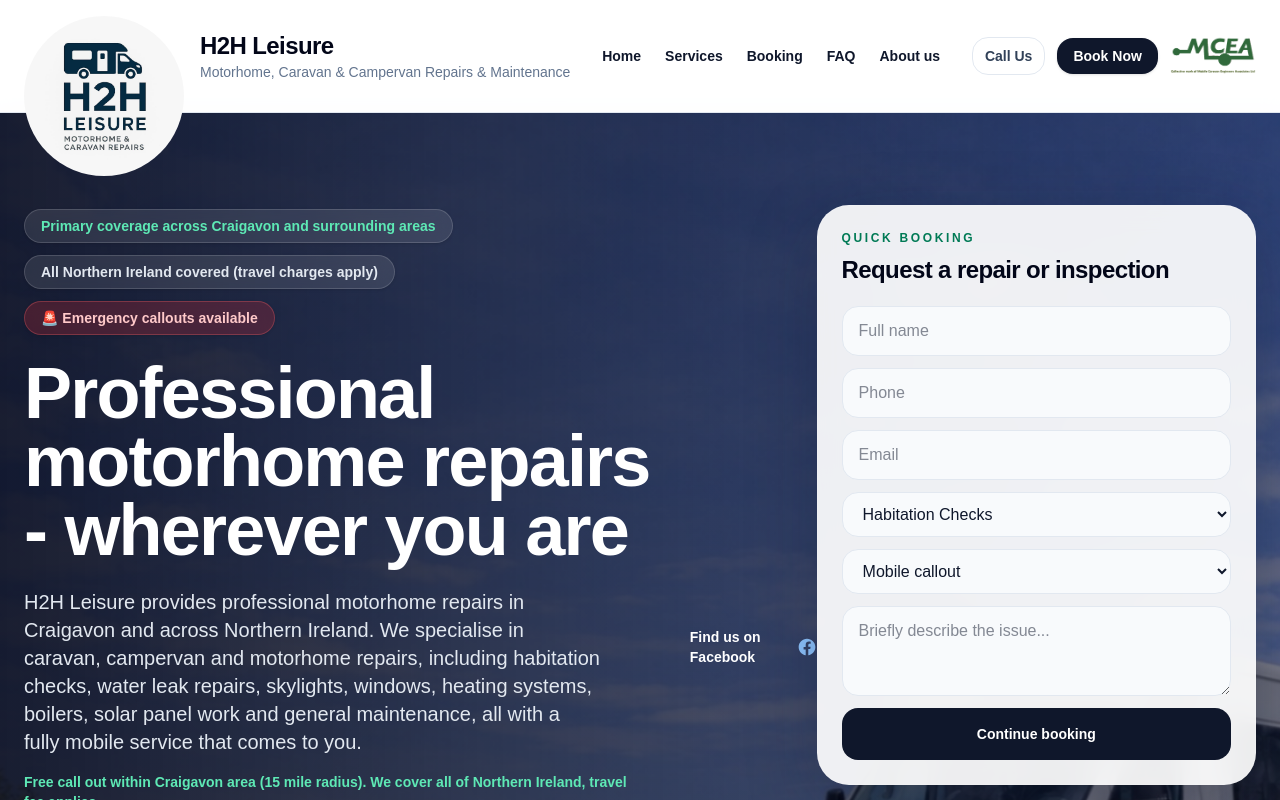
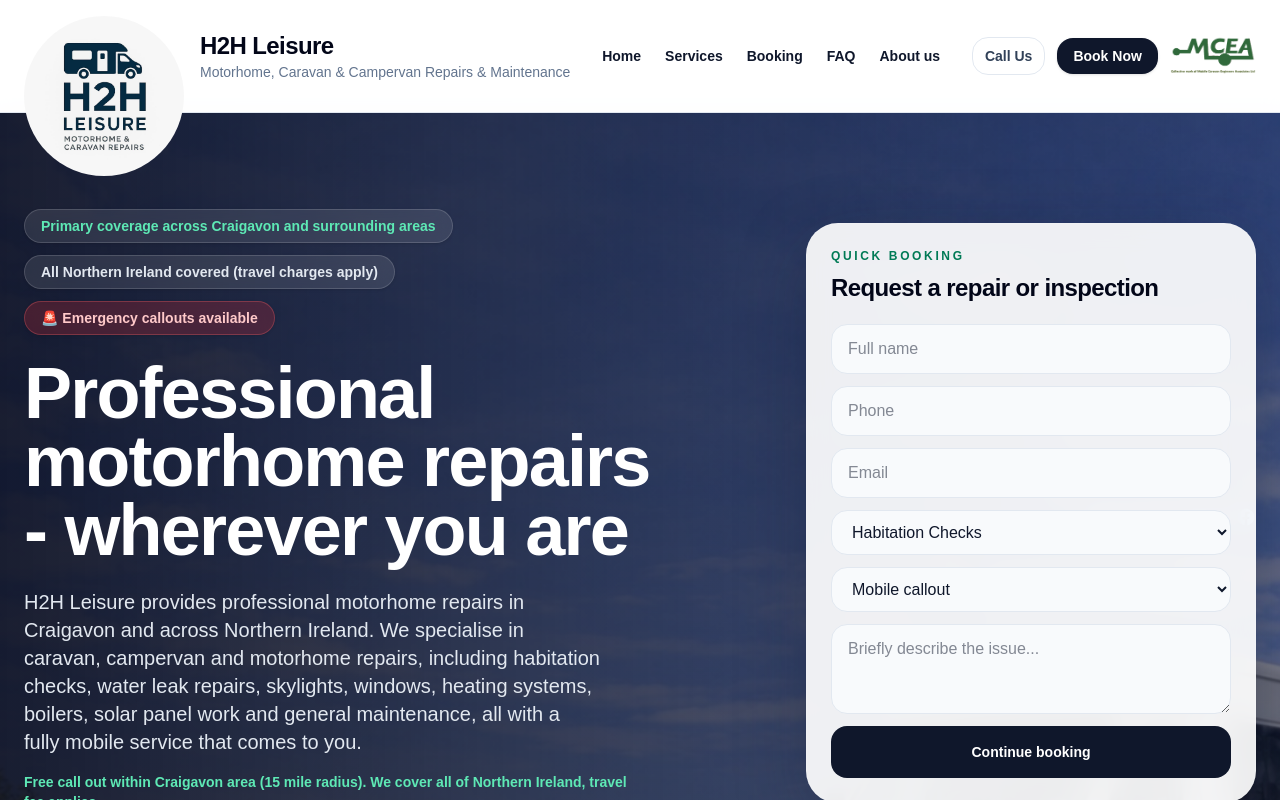
Before and after one commit to amsmyth90-blip/h2h-website, a Next.js app: page / in a window 1280 px wide. Shown: the top 800 px of the page. Built offline with nearby package versions, Linux system fonts and the light colour scheme.

Commit message:
Fix Facebook badge positioning

```diff
--- a/app/page.tsx
+++ b/app/page.tsx
@@ -759,8 +759,8 @@
               </div>
             </div>
 
-            <div className="md:flex md:justify-end">
-              <div className="mb-4 flex items-center justify-center gap-2 text-sm font-semibold text-white md:justify-end">
+            <div className="md:flex md:flex-col md:items-end">
+              <div className="mb-4 flex items-center justify-center gap-2 self-end text-sm font-semibold text-white">
                 <span>Find us on Facebook</span>
                 <a href="https://www.facebook.com/p/H2H-Leisure-61579803252525/" target="_blank" rel="noreferrer" className="text-blue-300 hover:text-blue-400">
                   <svg viewBox="0 0 24 24" className="h-5 w-5 fill-current" aria-hidden="true">
```
